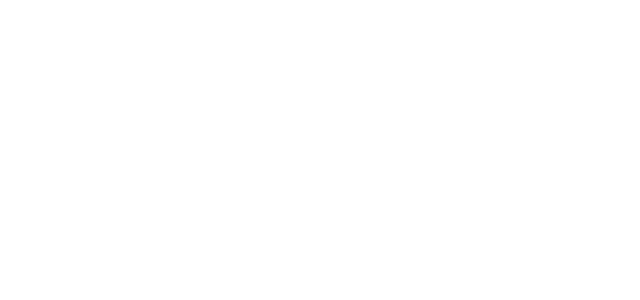
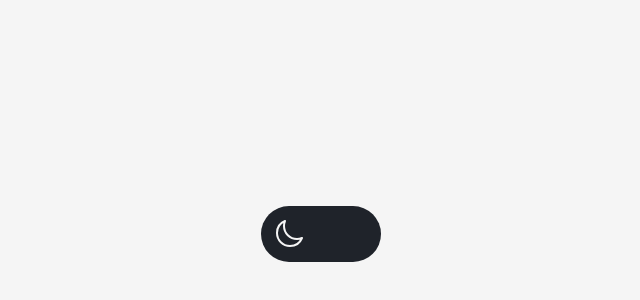
Before and after one commit to rachelrondon/sidebar, a React (Create React App) app: page / in a window 1280 px wide. Shown: the part 166-466 px from the top of the page, without its empty margins (319-959 px from the left). Built offline with nearby package versions, Linux system fonts and the light colour scheme.

Commit message:
feat: demo

```diff
--- a/src/Toggle.js
+++ b/src/Toggle.js
@@ -1,9 +1,26 @@
+import { useState } from 'react';
+import { SunIcon, MoonIcon } from '@heroicons/react/24/outline';
 import './Toggle.css';
 
 const Toggle = () => {
 
+  const [toggled, setToggled] = useState(false);
+  const className = `layout ${toggled}`;
+
+  const toggle = () => {
+    setToggled(!toggled);
+  };
+
 return (
-  <div></div>
+  <div className={className}>
+    <div className="toggle">
+      {toggled ? (
+        <SunIcon className="icon" onClick={toggle} />
+      ) :
+        <MoonIcon className="icon" onClick={toggle} />
+      }
+    </div>
+  </div>
 )};
 
 
```
